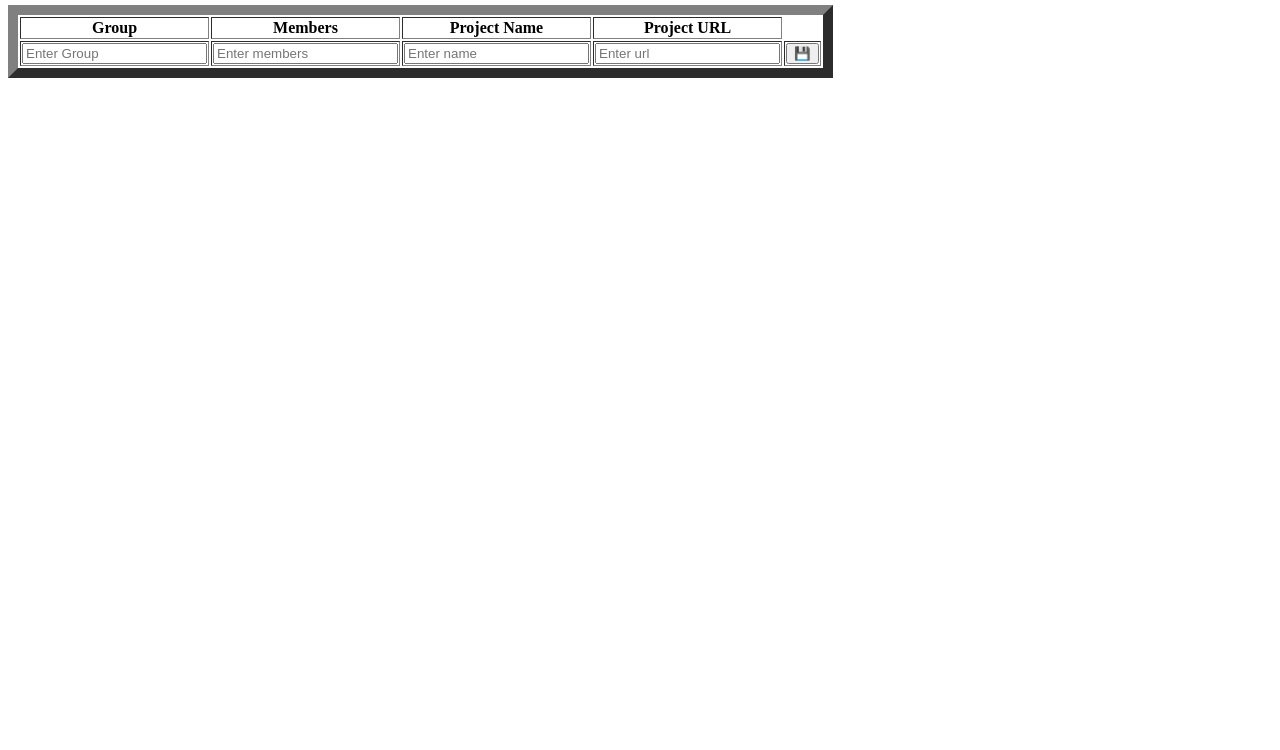
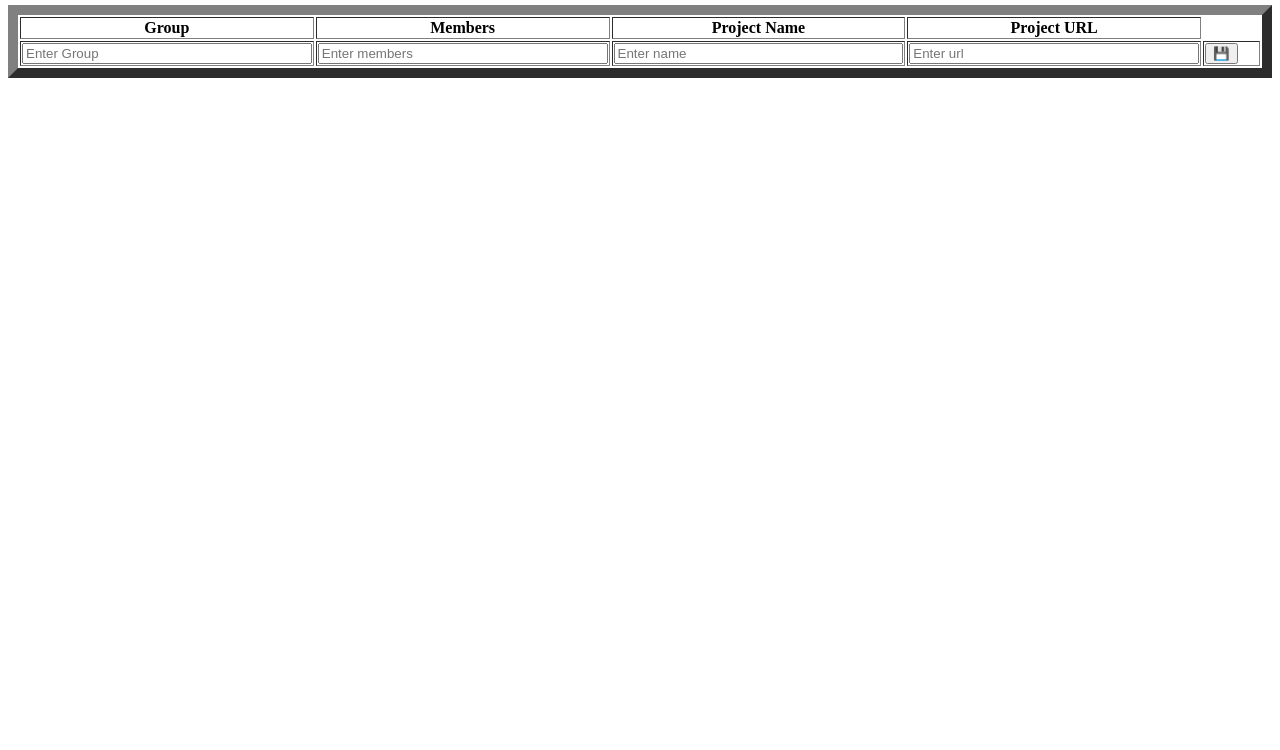
Before and after one commit to AndraPovian/TeamsNetworking, a website: page index.html in a window 1280 px wide. Shown: the part 50-800 px from the top of the page. Drawn offline with Linux system fonts and the light colour scheme; no server answers.

Commit message:
improve footer inputs

```diff
--- a/index.html
+++ b/index.html
@@ -1,8 +1,6 @@
 <html lang="en">
   <head>
-    <meta charset="UTF-8" />
-    <meta http-equiv="X-UA-Compatible" content="IE=edge" />
-    <meta name="viewport" content="width=device-width, initial-scale=1.0" />
+
     <link rel="stylesheet" href="style.css" />
     <title>Teams-Networking</title>
   </head>
--- a/style.css
+++ b/style.css
@@ -0,0 +1,9 @@
+table {
+    width: 100%;
+}
+input:not([type="image"]) {
+    box-sizing: border-box;
+}
+#editForm tfoot input[type="text"]{
+    width: 100%;
+}
```
